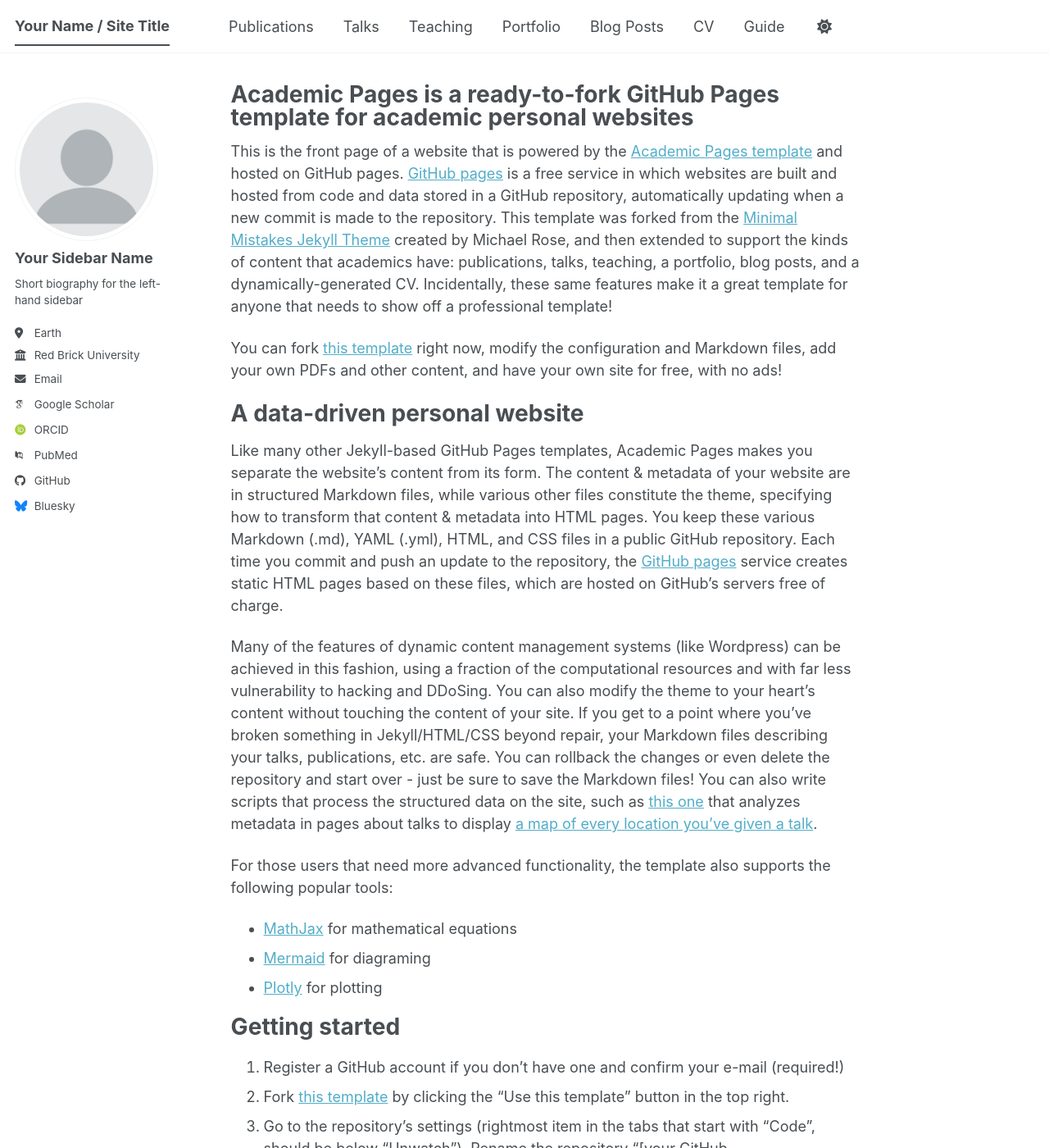
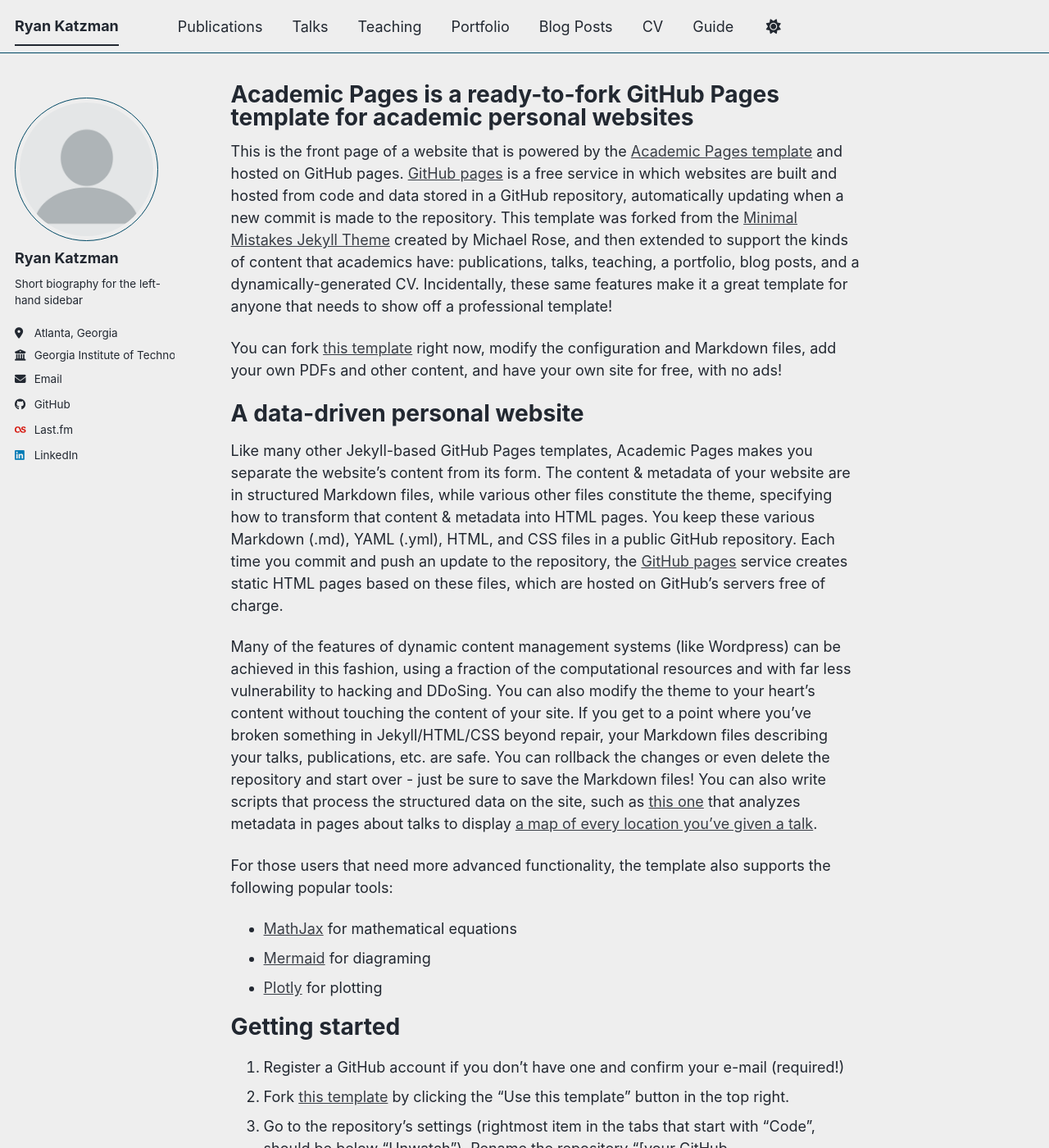
Before and after one commit to ryankatzman/ryankatzman.github.io, a Jekyll site: the page built from _pages/about.md, in a window 1280 px wide and 1400 px high. Shown: the whole window at 82% size. Built offline with Jekyll 4.4.1, drawn with Linux system fonts in a browser that asks for light colours; some web fonts are replaced; a script bundle is joined from its source files by our own code; library files that are not in the unit come from our copies; some of the changed text lies outside the part shown.

Commit message:
Update _config.yml

```diff
--- a/_config.yml
+++ b/_config.yml
@@ -8,12 +8,12 @@
 
 # Basic Site Settings
 locale                   : "en-US"
-site_theme               : "default" # The available themes options are "default", "air", "sunrise", "mint", "dirt" and "contrast"
-title                    : "Your Name / Site Title"
+site_theme               : "air" # The available themes options are "default", "air", "sunrise", "mint", "dirt" and "contrast"
+title                    : "Ryan Katzman"
 title_separator          : "-"
-name                     : &name "Your Name"
-description              : &description "Your Name's academic portfolio"   # Update this with a general description of your site, this is the default if not overridden by a page
-url                      : https://academicpages.github.io # The base hostname & protocol for your site e.g. "https://[your GitHub username].github.io",
+name                     : &name "Ryan Katzman"
+description              : &description "Ryan Katzman's academic portfolio"   # Update this with a general description of your site, this is the default if not overridden by a page
+url                      : https://ryankatzman.github.io # The base hostname & protocol for your site e.g. "https://[your GitHub username].github.io",
                                                            # or if you already have some other page hosted on Github then use "https://[your GitHub username].github.io/[Your Repo Name]"
 baseurl                  : "" # the subpath of your site, e.g. "/blog"
 repository               : "academicpages/academicpages.github.io"
@@ -24,24 +24,24 @@
 author:
   # Biographic information
   avatar           : "profile.png"
-  name             : "Your Sidebar Name"
+  name             : "Ryan Katzman"
   pronouns         : # example: "she/her"
   bio              : "Short biography for the left-hand sidebar"
-  location         : "Earth"
-  employer         : "Red Brick University"
+  location         : "Atlanta, Georgia"
+  employer         : "Georgia Institute of Technology"
   uri              : # URL
-  email            : "none@example.org"
+  email            : "rkatzman3@gatech.edu"
 
   # Academic websites
   academia         : # URL
   arxiv            : # URL - Update with the correct link to your profile
-  googlescholar    : "https://scholar.google.com/citations?user=PS_CX0AAAAAJ"
+  googlescholar    : #
   inspire-hep      : # URL
   impactstory      : # URL
-  orcid            : "https://orcid.org/yourorcidurl"
+  orcid            : #
   semantic         : # URL
   ssrn             : # URL
-  pubmed           : "https://www.ncbi.nlm.nih.gov/pubmed/?term=john+snow"
+  pubmed           : #
   researchgate     : # URL
   scopus           : # URL
   zotero           : # URL
@@ -51,13 +51,13 @@
   bitbucket        : # Username - Update with your username on the site
   codepen          : # Username
   dribbble         : # Username
-  github           : "academicpages"
+  github           : "ryankatzman"
   kaggle           : # Username
   stackoverflow    : # User number or user number and name (i.e., use "1" or "1/jeff-atwood")
 
   # Social media
   artstation       : # Username
-  bluesky          : "bsky.app" # Replace this with you Bluesky username
+  bluesky          :  # Replace this with you Bluesky username
   facebook         : # Username
   flickr           : # Username
   foursquare       : # Username
@@ -65,8 +65,8 @@
   google_plus      : # Username
   keybase          : # Username
   instagram        : # Username
-  lastfm           : # Username
-  linkedin         : # Username
+  lastfm           : "ramberss" # Username
+  linkedin         : "ryan-katzman-74a586377" # Username
   mastodon         : # URL
   medium           : # URL
   pinterest        : # Username
```
